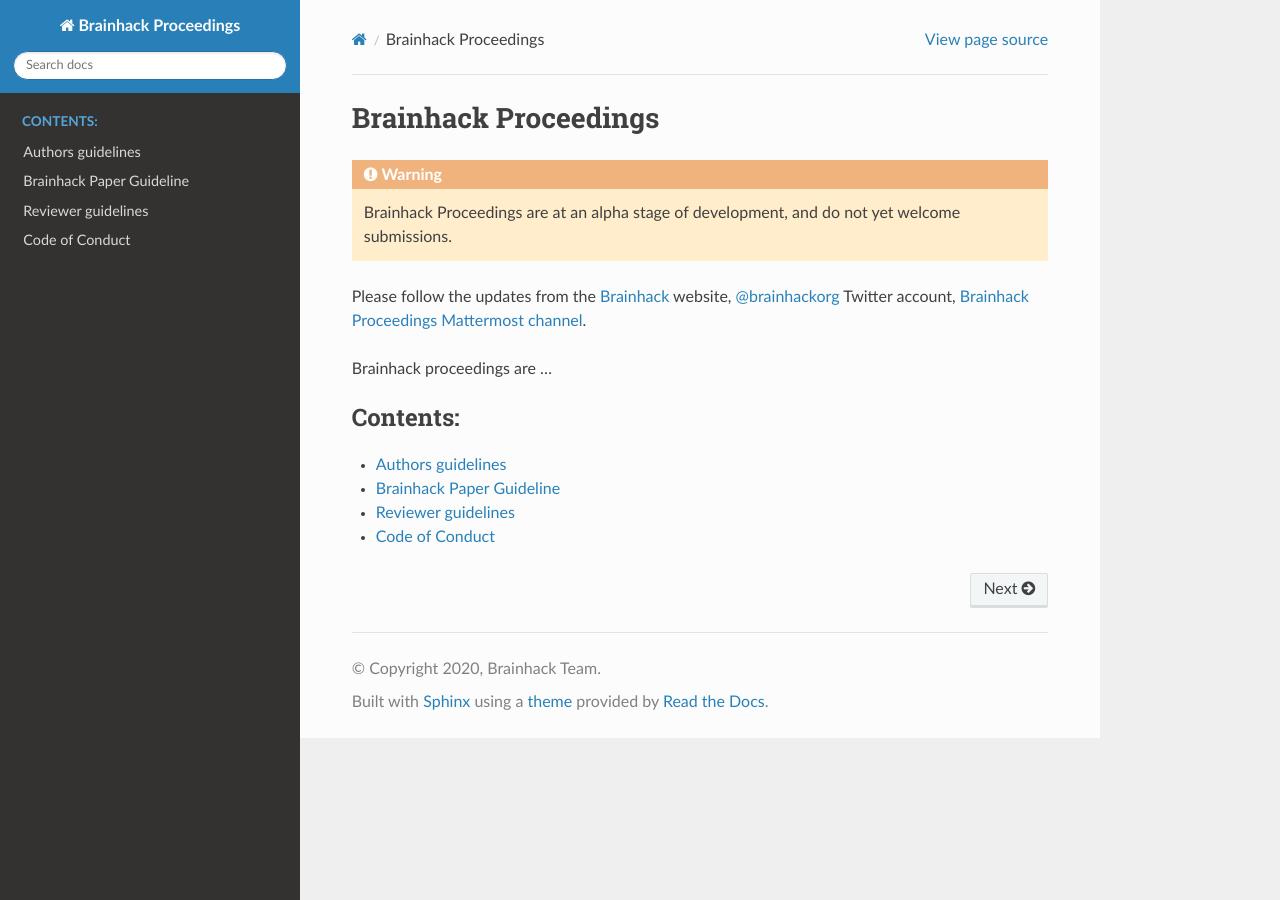
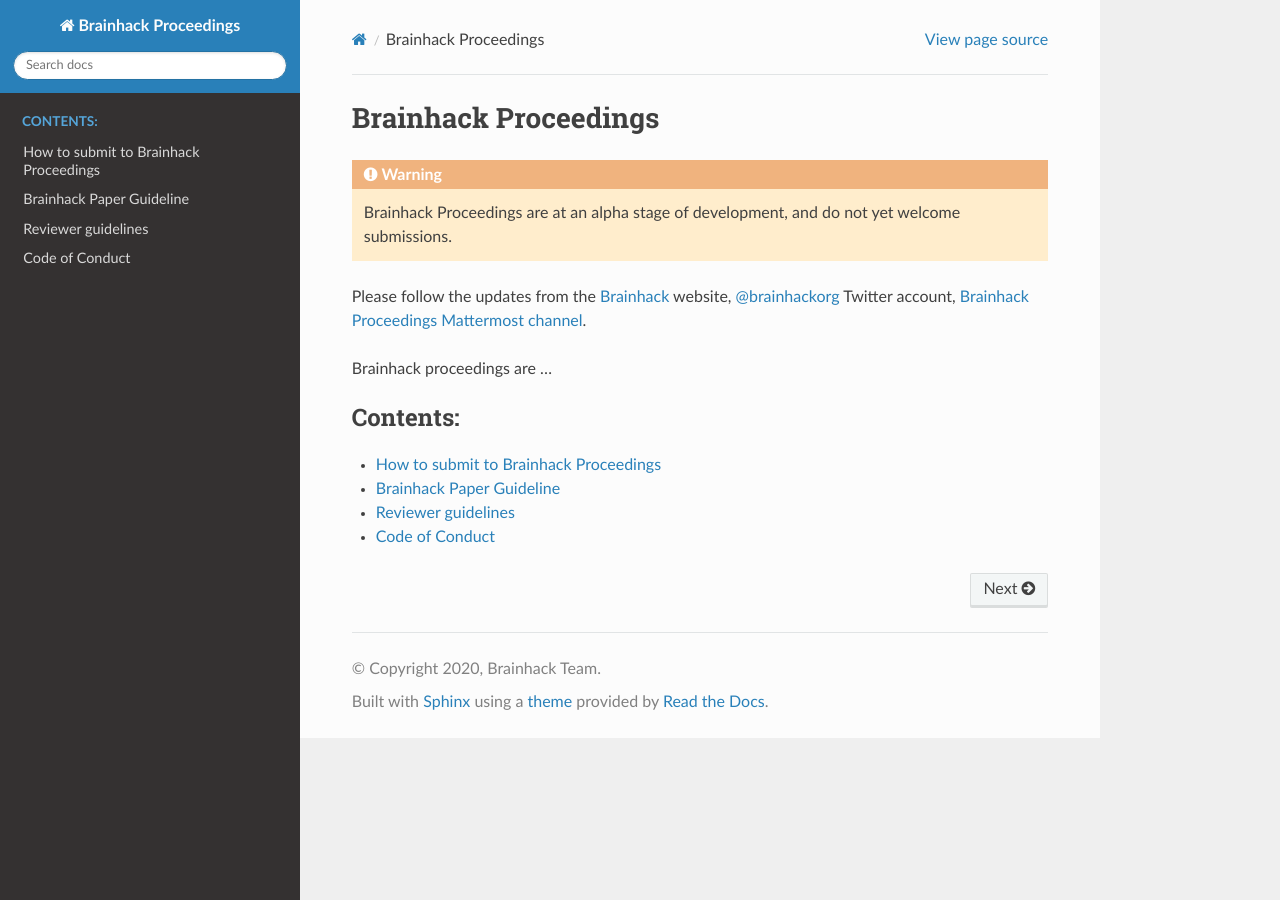
Before and after one commit to brainhack-proceedings/docs, a Sphinx documentation site: the page built from source/index.rst, in a window 1280 px wide. Built offline with Sphinx 7.4.7 and the Read the Docs theme 2.0.0, drawn with Linux system fonts in a browser that asks for light colours; some of the changed lines change nothing that is shown.

Commit message:
restructure content for inclusion in website & update content

```diff
--- a/source/AUTHORS.md
+++ b/source/AUTHORS.md
@@ -1,5 +1,14 @@
-# Authors guidelines
+# How to submit to Brainhack Proceedings
 Submission guidelines for authors.
+
+To create a paper for your project, simply follow the instructions in the [Brainhack Proceedings template](https://github.com/brainhack-proceedings/template). It will take you through all the steps up to the submission based on a rich template that you can easily adapt to the needs of your paper.
+Once your paper is ready, you can submit it by [creating an issue](https://github.com/brainhack-proceedings/submit/issues/new?assignees=&labels=HOPE+Object+Submission&template=hope-object-issue-template.md&title=) in this repository, using the "Submission" template, and fill in all the information.
+ - Our team will fork your repository on `https://github.com/brainhack-proceedings/your_paper_id`.
+ - We will configure a new github page, and make the paper information and pdf available on `https://brainhack-proceedings.github.io/your_paper_id`. The page will be refreshed every time a new version of the paper is released (revision1, revision2, etc).
+ - A review issue will be opened on the fork, inviting some reviewers.
+ - Reviewers will create issues. You will need to submit pull requests to address these issues. The editor will close each issue after reviewing they have been properly addressed.
+ - After all issues have been addressed, a "publish" release will be made by the editor.
+ - All versions of the paper will be posted on [https://brainhack-proceedings.github.io](https://brainhack-proceedings.github.io) right after the initial submission.
 
 ## Who are the Authors?
 
@@ -12,7 +21,6 @@
 - The consent should guarantee of the co-authors should be ready to take the responsibilities regarding the any queries and support for the publication.
 
 - Purely financial contributors should not be considered as co-authors but considered as funding supports and needs to be acknowledged at the Acknowledgement section of the paper as necessary.
-
 
 ## Scope
 
@@ -31,19 +39,6 @@
 
 Submissions are (...)  Please read our [review guidelines](REVIEWERS.md) for more information.
 
-## How to submit?
-
- - Create a public repository on [GitHub](https://github.com/) which will host the files.
- - Write a latex article called `article.latex` containing the proceeding, and using the following [template]().
- - Add and complete the following .yml [configuration file]() to the repository.
- - [Create an issue](https://github.com/brainhack-proceedings/submit/issues/new?assignees=&labels=HOPE+Object+Submission&template=hope-object-issue-template.md&title=) in this repository, using the "Submission" template, and fill in all the information.
- - Our team will fork your repository on `https://github.com/brainhack-proceedings/your_paper_id`.
- - We will configure a new github page, and make the paper information and pdf available on `https://brainhack-proceedings.github.io/your_paper_id`. The page will be refreshed every time a new version of the paper is released (revision1, revision2, etc).
- - A review issue will be opened on the fork, inviting some reviewers.
- - Reviewers will create issues. You will need to submit pull requests to address these issues. The editor will close each issue after reviewing they have been properly addressed.
- - After all issues have been addressed, a "publish" release will be made by the editor.
- - All versions of the paper will be posted on [https://brainhack-proceedings.github.io](https://brainhack-proceedings.github.io) right after the initial submission.
-
 ## Examples of Brainhack proceedings
 
 The examples from the previous years' Brainhack Proceedings can be found in Proceedings menu of the [Brainhack webpage](http://www.brainhack.org/)
```
